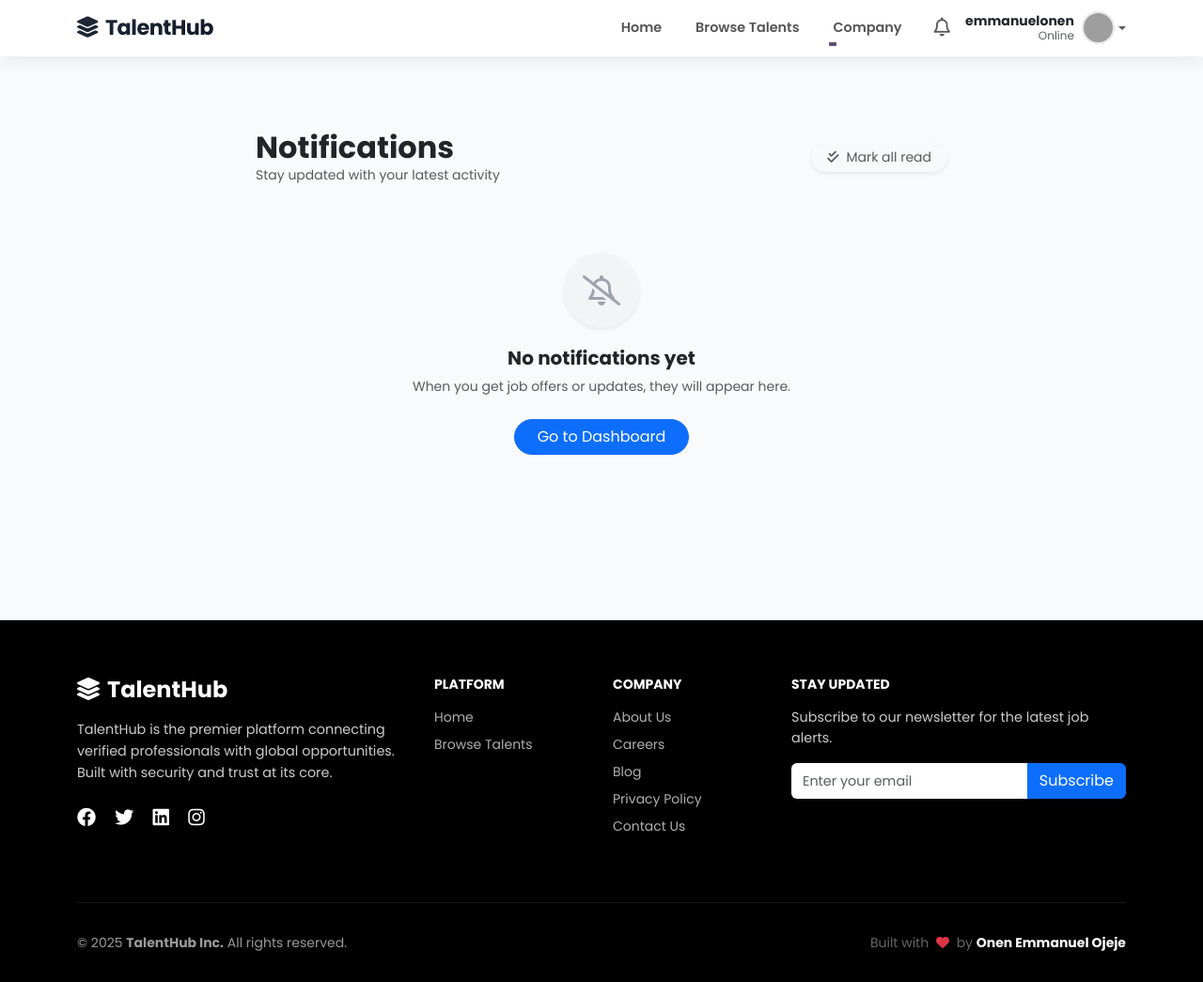
After one commit to Onen-smith/Telents-hub-defense-project, a Django app: page /notifications/all/ in a window 1280 px wide. The commit adds this page. Shown: the whole page at 94% size. Run offline with Django 4.2, Linux system fonts and the light colour scheme; a user stored in the database is signed in; data comes from the database, SQL or seed files in the repository; both versions use the stored data as it was after the commit; grey boxes are pictures that could not be loaded.

Commit message:
Added notification

```diff
--- a/talents/templates/talents/base.html
+++ b/talents/templates/talents/base.html
@@ -9,9 +9,7 @@
     <title>TalentHub | Premium Directory</title>
 
     <link href="https://cdn.jsdelivr.net/npm/bootstrap@5.3.0/dist/css/bootstrap.min.css" rel="stylesheet">
-
     <link href="https://fonts.googleapis.com/css2?family=Poppins:wght@300;400;600;700&display=swap" rel="stylesheet">
-
     <link rel="stylesheet" href="https://cdnjs.cloudflare.com/ajax/libs/font-awesome/6.0.0/css/all.min.css">
 
     <style>
@@ -37,7 +35,7 @@
             background: var(--glass-bg);
             backdrop-filter: blur(12px);
             -webkit-backdrop-filter: blur(12px);
-            padding: 8px 0; /* Compact padding */
+            padding: 8px 0;
             box-shadow: 0 4px 20px rgba(0,0,0,0.08);
             transition: all 0.3s ease;
         }
@@ -59,7 +57,6 @@
             font-size: 0.9rem;
         }
 
-        /* Hover Underline Animation */
         .nav-link-custom::after {
             content: '';
             position: absolute;
@@ -73,7 +70,6 @@
         .nav-link-custom:hover::after { width: 100%; }
         .nav-link-custom:hover { color: #764ba2 !important; }
 
-        /* CTA Button */
         .btn-nav-cta {
             background: var(--primary-gradient);
             color: white !important;
@@ -90,7 +86,6 @@
         }
         .btn-nav-cta:hover { transform: translateY(-2px); color: white !important; }
 
-        /* User Avatar in Nav */
         .user-avatar-nav {
             width: 35px; height: 35px;
             object-fit: cover;
@@ -114,17 +109,19 @@
             flex: 1;
         }
 
-        /* TOAST NOTIFICATION STYLES */
+        /* ============================
+           TOAST NOTIFICATION STYLES (UPDATED)
+           ============================ */
         .toast-container {
             position: fixed;
-        top: 100px; /* Below navbar */
+            top: 100px;
             right: 20px;
             z-index: 9999;
         }
 
         .custom-toast {
             background: white;
-        border-left: 5px solid #764ba2; /* Purple accent */
+            border-left: 5px solid #764ba2; /* Default Purple */
             box-shadow: 0 5px 15px rgba(0,0,0,0.1);
             border-radius: 8px;
             padding: 15px 20px;
@@ -135,30 +132,56 @@
             animation: slideIn 0.3s ease-out forwards;
         }
 
+        /* Dynamic Colors for Alerts */
+        .custom-toast.success { border-left-color: #198754; } /* Green */
+        .custom-toast.error { border-left-color: #dc3545; }   /* Red */
+        .custom-toast.warning { border-left-color: #ffc107; } /* Yellow */
+
+        .toast-icon {
+            font-size: 1.5rem;
+            margin-right: 15px;
+            color: #764ba2; /* Default Purple */
+        }
+
+        /* Dynamic Colors for Icons */
+        .toast-icon.success { color: #198754; }
+        .toast-icon.error { color: #dc3545; }
+        .toast-icon.warning { color: #ffc107; }
+
         @keyframes slideIn {
             from { transform: translateX(100%); opacity: 0; }
             to { transform: translateX(0); opacity: 1; }
         }
-
-    .toast-icon {
-        font-size: 1.5rem;
-        margin-right: 15px;
-        color: #764ba2;
-    }
     </style>
 </head>
 <body>
+
     <div class="toast-container" id="toastContainer">
         {% if messages %}
             {% for message in messages %}
-            <div class="custom-toast align-items-center" role="alert" aria-live="assertive" aria-atomic="true">
-                <div class="toast-icon">
+                <div class="custom-toast align-items-center {% if 'success' in message.tags %}success{% elif 'error' in message.tags %}error{% elif 'warning' in message.tags %}warning{% endif %}" role="alert">
+
+                    <div class="toast-icon {% if 'success' in message.tags %}success{% elif 'error' in message.tags %}error{% elif 'warning' in message.tags %}warning{% endif %}">
+                        {% if 'success' in message.tags %}
+                            <i class="fas fa-check-circle"></i>
+                        {% elif 'error' in message.tags %}
+                            <i class="fas fa-exclamation-circle"></i>
+                        {% elif 'warning' in message.tags %}
+                            <i class="fas fa-exclamation-triangle"></i>
+                        {% else %}
                             <i class="fas fa-bell"></i>
+                        {% endif %}
                     </div>
+
                     <div>
-                    <strong class="d-block text-dark">Notification</strong>
+                        <strong class="d-block text-dark">
+                            {% if 'success' in message.tags %}Success
+                            {% elif 'error' in message.tags %}Error
+                            {% else %}Notification{% endif %}
+                        </strong>
                         <small class="text-muted">{{ message }}</small>
                     </div>
+
                     <button type="button" class="btn-close ms-auto" data-bs-dismiss="toast" aria-label="Close" onclick="this.parentElement.remove()"></button>
                 </div>
             {% endfor %}
@@ -260,7 +283,7 @@
                                 {% endfor %}
 
                                 <li class="p-2 text-center bg-light rounded-bottom-4">
-            <a href="#" class="text-decoration-none small fw-bold text-primary">View All</a>
+                                    <a href="{% url 'all_notifications' %}" class="dropdown-item text-center small text-gray-500">View All Alerts</a>
                                 </li>
                             </ul>
                         </li>
@@ -271,13 +294,13 @@
                                 const badge = document.getElementById('unread-badge');
                                 if(badge) badge.style.display = 'none';
 
-        // 2. Tell Server to mark as read so it doesn't come back on refresh
+                                // 2. Tell Server to mark as read (via AJAX)
                                 fetch("{% url 'mark_notifications_read' %}", {
                                     method: "GET",
                                     headers: {
                                         "X-Requested-With": "XMLHttpRequest",
                                     }
-        });
+                                }).catch(err => console.log(err)); // Catch errors silently
                             }
                         </script>
 
@@ -441,10 +464,11 @@
                 setTimeout(() => {
                     toast.style.transition = "opacity 0.5s ease";
                     toast.style.opacity = "0";
-                setTimeout(() => toast.remove(), 500); // Remove from DOM after fade
+                    setTimeout(() => toast.remove(), 500);
                 }, 5000);
             });
         });
+
         document.addEventListener('DOMContentLoaded', function() {
             var notifLink = document.getElementById('notifDropdown');
             var badge = document.getElementById('unread-badge');
--- /dev/null
+++ b/talents/templates/talents/notifications.html
@@ -0,0 +1,130 @@
+{% extends 'talents/base.html' %}
+
+{% block content %}
+<style>
+    /* Custom Animations & Styles for Notifications */
+    .notif-card {
+        border: none;
+        border-radius: 15px;
+        transition: all 0.3s ease;
+        background: #fff;
+        margin-bottom: 15px;
+        position: relative;
+        overflow: hidden;
+    }
+
+    .notif-card:hover {
+        transform: translateY(-3px);
+        box-shadow: 0 10px 20px rgba(0,0,0,0.05);
+    }
+
+    /* Unread Styling: Purple border + light background */
+    .notif-card.unread {
+        background: #f8f9fe; /* Very light blue/purple tint */
+        border-left: 5px solid #667eea;
+    }
+
+    /* Read Styling: Simple gray border */
+    .notif-card.read {
+        border-left: 5px solid #e2e8f0;
+        opacity: 0.85; /* Slightly faded to show it is "done" */
+    }
+
+    .notif-icon-box {
+        width: 50px;
+        height: 50px;
+        border-radius: 50%;
+        display: flex;
+        align-items: center;
+        justify-content: center;
+        flex-shrink: 0;
+    }
+
+    .empty-state-icon {
+        width: 80px;
+        height: 80px;
+        background: #f3f4f6;
+        border-radius: 50%;
+        display: flex;
+        align-items: center;
+        justify-content: center;
+        margin: 0 auto 20px;
+        color: #9ca3af;
+    }
+</style>
+
+<div class="container py-5">
+    <div class="row justify-content-center">
+        <div class="col-lg-8">
+
+            <div class="d-flex justify-content-between align-items-center mb-4">
+                <div>
+                    <h2 class="fw-bold text-dark mb-0">Notifications</h2>
+                    <p class="text-muted small mb-0">Stay updated with your latest activity</p>
+                </div>
+                <button class="btn btn-light btn-sm rounded-pill px-3 shadow-sm text-muted">
+                    <i class="fas fa-check-double me-2"></i>Mark all read
+                </button>
+            </div>
+
+            <div class="notification-list">
+                {% for notification in notifications %}
+                    <div class="card notif-card shadow-sm p-3 {% if not notification.is_read %}unread{% else %}read{% endif %}">
+                        <div class="d-flex align-items-center">
+
+                            <div class="notif-icon-box me-3
+                                {% if 'Application' in notification.message %}bg-success bg-opacity-10 text-success
+                                {% elif 'subscribed' in notification.message %}bg-primary bg-opacity-10 text-primary
+                                {% else %}bg-warning bg-opacity-10 text-warning{% endif %}">
+
+                                {% if 'Application' in notification.message %}
+                                    <i class="fas fa-briefcase fa-lg"></i>
+                                {% elif 'subscribed' in notification.message %}
+                                    <i class="fas fa-envelope fa-lg"></i>
+                                {% else %}
+                                    <i class="fas fa-bell fa-lg"></i>
+                                {% endif %}
+                            </div>
+
+                            <div class="flex-grow-1">
+                                <div class="d-flex justify-content-between align-items-start">
+                                    <h6 class="mb-1 text-dark fw-bold">
+                                        {% if 'Application' in notification.message %}New Job Application
+                                        {% elif 'subscribed' in notification.message %}Newsletter Update
+                                        {% else %}System Alert{% endif %}
+                                    </h6>
+                                    <small class="text-muted" style="font-size: 0.75rem;">
+                                        {{ notification.created_at|timesince }} ago
+                                    </small>
+                                </div>
+                                <p class="mb-0 text-secondary small" style="line-height: 1.5;">
+                                    {{ notification.message }}
+                                </p>
+                            </div>
+
+                            {% if not notification.is_read %}
+                                <div class="ms-3">
+                                    <span class="d-inline-block bg-danger rounded-circle shadow-sm" style="width: 10px; height: 10px;"></span>
+                                </div>
+                            {% endif %}
+                        </div>
+                    </div>
+
+                {% empty %}
+                    <div class="text-center py-5">
+                        <div class="empty-state-icon shadow-sm">
+                            <i class="far fa-bell-slash fa-2x"></i>
+                        </div>
+                        <h5 class="fw-bold text-dark">No notifications yet</h5>
+                        <p class="text-muted small">When you get job offers or updates, they will appear here.</p>
+                        <a href="{% url 'dashboard' %}" class="btn btn-primary rounded-pill px-4 mt-2">
+                            Go to Dashboard
+                        </a>
+                    </div>
+                {% endfor %}
+            </div>
+
+        </div>
+    </div>
+</div>
+{% endblock %}
--- a/talents/urls.py
+++ b/talents/urls.py
@@ -23,6 +23,7 @@ urlpatterns = [
     path('contact/', views.contact, name='contact'),
     path('subscribe/', views.subscribe, name='subscribe'),
     path('notifications/read/', views.mark_notifications_read, name='mark_notifications_read'),
+    path('notifications/all/', views.all_notifications, name='all_notifications'),
 
     # Static Pages
     path('about/', views.about, name='about'),
--- a/talents/views.py
+++ b/talents/views.py
@@ -36,6 +36,11 @@ from .forms import (
     ReviewForm,
 )
 
+from django.contrib.auth import login  # For auto-login
+from django.core.mail import send_mail # For sending email
+from django.conf import settings #To get your email address
+from .forms import CustomUserCreationForm
+
 # --- CORE PAGES ---
 
 def home(request):
@@ -57,7 +62,7 @@ def browse(request):
     The main directory page with Search and Filtering.
     """
     # 1. Get all profiles initially
-    talents = Profile.objects.all()
+    talents = Profile.objects.all().order_by('-id')
     skills = Skill.objects.all() # For the filter sidebar
 
     # 2. Search by Name, Bio, or Skill Name (Global Search)
@@ -133,21 +138,33 @@ def profile_detail(request, pk):
 
 def register(request):
     if request.method == 'POST':
-        form = UserRegisterForm(request.POST)
+        form = CustomUserCreationForm(request.POST)
         if form.is_valid():
-            # 1. Save the User
             user = form.save()
 
-            # 2. AUTOMATICALLY Create a Profile for them
-            Profile.objects.create(user=user)
+            # 1. AUTO-LOGIN THE USER (Professional Option B)
+            login(request, user)
 
-            messages.success(request, "Account created! You can now login.")
-            return redirect('login')
+            # 2. SEND WELCOME EMAIL (Safely)
+            try:
+                subject = 'Welcome to TalentHub!'
+                message = f'Hi {user.username}, thanks for joining. We are excited to see your talents!'
+                email_from = settings.DEFAULT_FROM_EMAIL
+                recipient_list = [user.email, ]
+
+                send_mail(subject, message, email_from, recipient_list)
+            except Exception as e:
+                # If email fails (e.g., bad internet), don't crash the site.
+                # Just log the error silently and move on.
+                print(f"Email failed: {e}")
+
+            messages.success(request, f"Welcome, {user.username}! Your account is ready.")
+            return redirect('dashboard') # Redirects straight to dashboard
+
     else:
-        form = UserRegisterForm()
+        form = CustomUserCreationForm()
 
     return render(request, 'talents/register.html', {'form': form})
-
 
 def login_view(request):
     if request.method == 'POST':
@@ -172,7 +189,7 @@ def login_view(request):
 
 @login_required
 def dashboard(request):
-    profile = request.user.profile
+    profile, created = Profile.objects.get_or_create(user=request.user)
 
     # 1. Calculate Profile Completeness (Gamification)
     completeness = 0
@@ -325,5 +342,18 @@ def privacy(request):
 
 def logout_view(request):
     auth_logout(request)
-    messages.success(request, "You have been logged out.")
     return redirect('login')
+
+@login_required
+def all_notifications(request):
+    """Displays a full list of all notifications for the user."""
+    # Get all notifications, newest first
+    notifications = Notification.objects.filter(user=request.user).order_by('-created_at')
+
+    # Optional: Mark them all as read when the user views this page
+    notifications.update(is_read=True)
+
+    context = {
+        'notifications': notifications
+    }
+    return render(request, 'talents/notifications.html', context)
```
Also changed, not shown: core/settings.py (+12 -0 lines), talents/forms.py (+19 -0 lines), db.sqlite3, 1 other file. Lines whose indentation alone changed are shown as unchanged.
